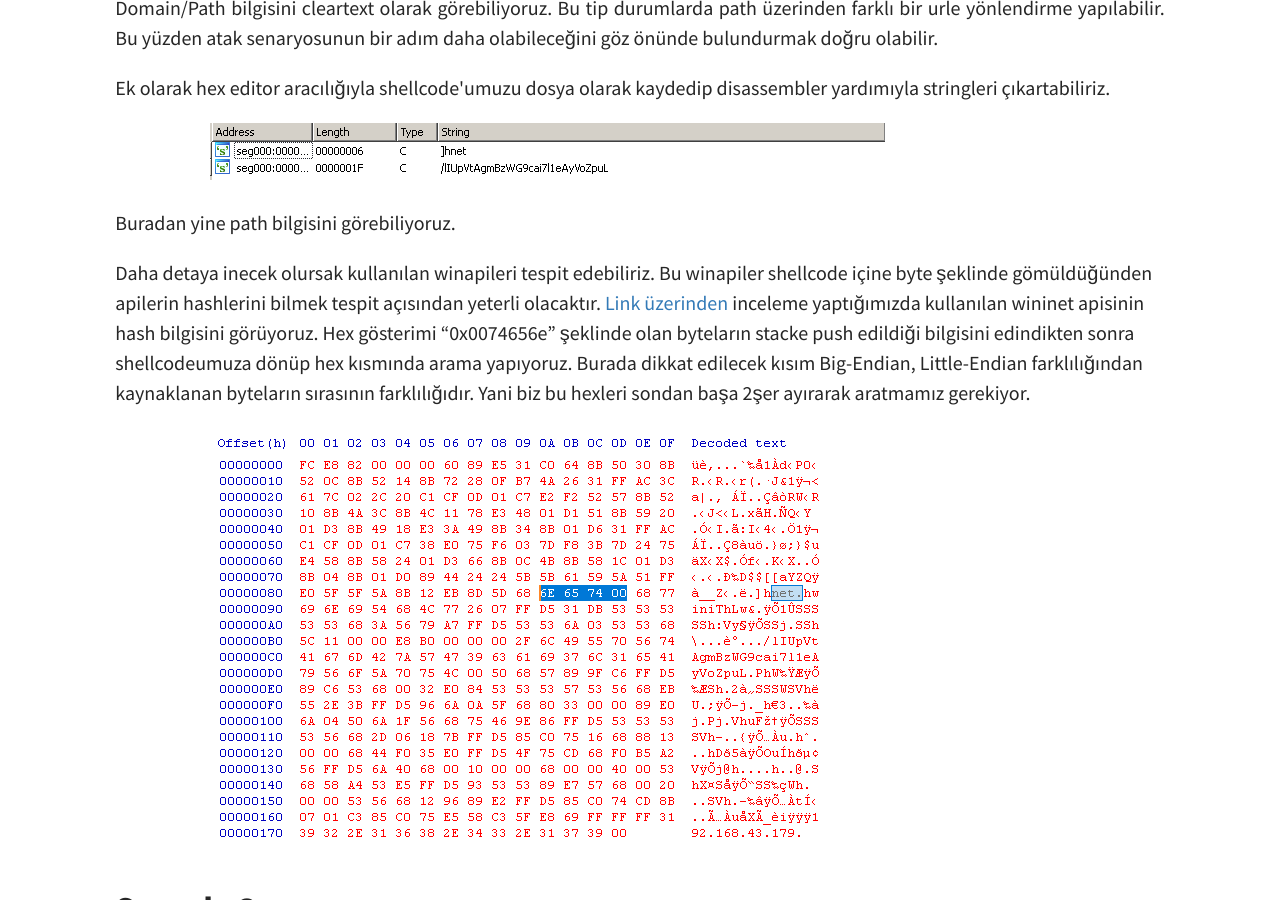
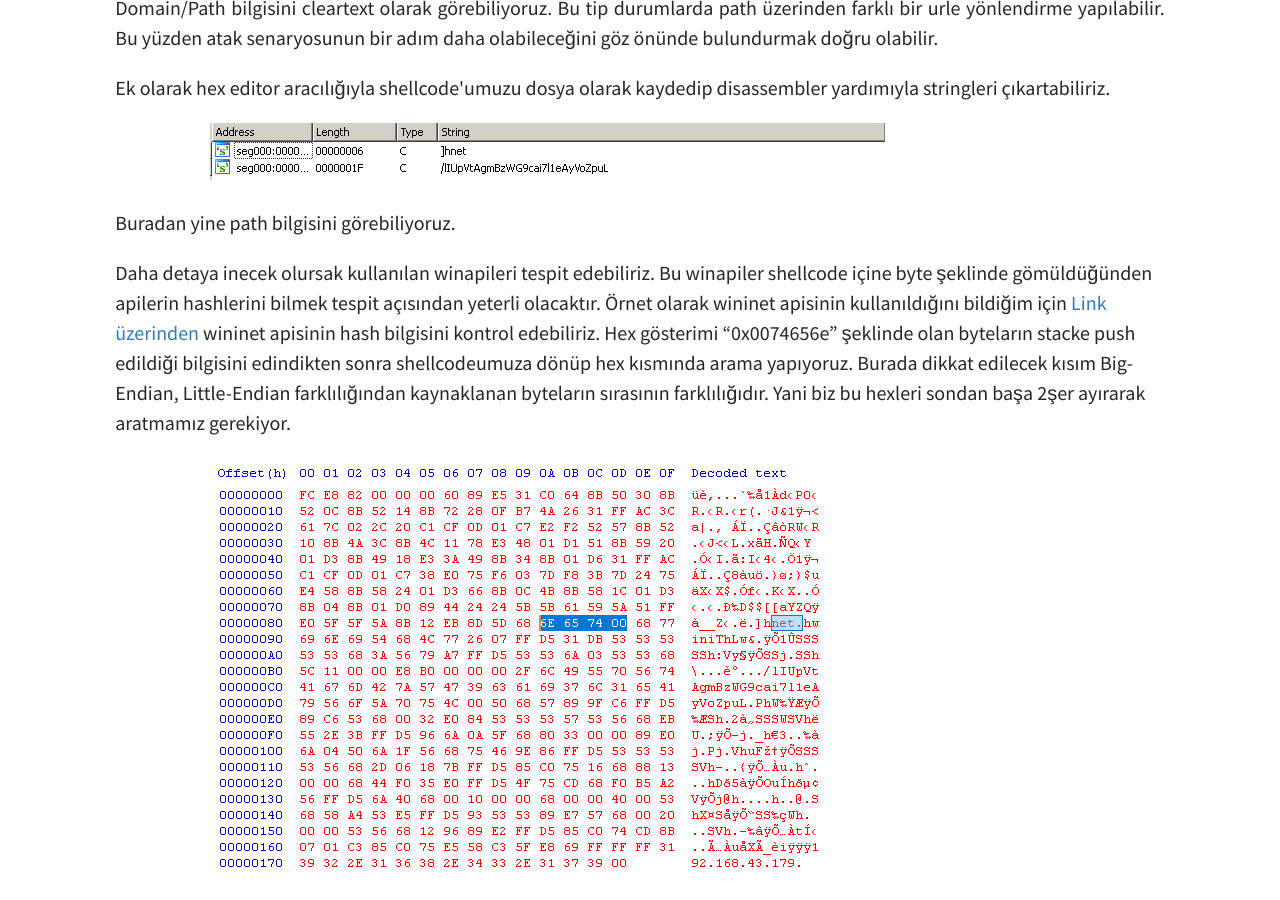
Before and after one commit to batuhankutluca/batuhankutluca.github.io, a Jekyll site: the page built from _posts/2020-01-19-powershell-series-3-zararli-powershell-script-analizi-part1.md, in a window 1280 px wide and 900 px high, scrolled down 6382 px. Built offline with Jekyll 4.4.1, drawn with Linux system fonts in a browser that asks for light colours; some of the changed text lies outside the part shown.

Commit message:
Update 2020-01-19-powershell-series-3-zararli-powershell-script-analizi-part1.md

```diff
--- a/_posts/2020-01-19-powershell-series-3-zararli-powershell-script-analizi-part1.md
+++ b/_posts/2020-01-19-powershell-series-3-zararli-powershell-script-analizi-part1.md
@@ -76,7 +76,7 @@ Karşı sunucu ayakta olmadığı için herhangi bir data akışı sağlanmadı
 
 <p align="justify">Buradan yine path bilgisini görebiliyoruz.</p>
 
-Daha detaya inecek olursak kullanılan winapileri tespit edebiliriz. Bu winapiler shellcode içine byte şeklinde gömüldüğünden apilerin hashlerini bilmek tespit açısından yeterli olacaktır. [Link üzerinden][metasp] inceleme yaptığımızda kullanılan wininet apisinin hash bilgisini görüyoruz. Hex gösterimi "0x0074656e" şeklinde olan byteların stacke push edildiği bilgisini edindikten sonra shellcodeumuza dönüp hex kısmında arama yapıyoruz. Burada dikkat edilecek kısım Big-Endian, Little-Endian farklılığından kaynaklanan byteların sırasının farklılığıdır. Yani biz bu hexleri sondan başa 2şer ayırarak aratmamız gerekiyor.
+Daha detaya inecek olursak kullanılan winapileri tespit edebiliriz. Bu winapiler shellcode içine byte şeklinde gömüldüğünden apilerin hashlerini bilmek tespit açısından yeterli olacaktır. Örnet olarak wininet apisinin kullanıldığını bildiğim için [Link üzerinden][metasp] wininet apisinin hash bilgisini kontrol edebiliriz. Hex gösterimi "0x0074656e" şeklinde olan byteların stacke push edildiği bilgisini edindikten sonra shellcodeumuza dönüp hex kısmında arama yapıyoruz. Burada dikkat edilecek kısım Big-Endian, Little-Endian farklılığından kaynaklanan byteların sırasının farklılığıdır. Yani biz bu hexleri sondan başa 2şer ayırarak aratmamız gerekiyor.
 
 ![img]({{ site.baseurl }}/assets/img/powershell-3/11.png)
 
@@ -102,7 +102,7 @@ Daha detaya inecek olursak kullanılan winapileri tespit edebiliriz. Bu winapile
 
 ![img]({{ site.baseurl }}/assets/img/powershell-3/16.png)
 
-<p align="justify">Bir adım daha gittikten sonra tekrar bir dizi powershell komutuyla karşılaşıyoruz. Çoğu scripti incelerken karşımıza çıkacak olan bir yapıya sahip. Zaten automated pentest toolları (Cobaltstrike, PowershellEmpire) bu gibi payloadları oluştururken çoğu zaman aynı formatta oluşturuyor ve gözümüz bir süre sonra aşina oluyor. Kısaca bahsedecek olursak memoryde shellcode çalıştırmaya yarıyor ama bizim için önemli olan kısım C2 bilgisini elde etmek olduğu için base64 kısmını kopyalıyorum ve text editore yapıştırıyorum. </p>
+<p align="justify">Bir adım daha ilerledikten sonra tekrar bir dizi powershell komutuyla karşılaşıyoruz. Çoğu scripti incelerken karşımıza çıkacak olan bir yapıya sahip. Zaten automated pentest toolları (Cobaltstrike, PowershellEmpire) bu gibi payloadları oluştururken çoğu zaman aynı formatta oluşturuyor ve gözümüz bir süre sonra aşina oluyor. Kısaca bahsedecek olursak memoryde shellcode çalıştırmaya yarıyor ama bizim için önemli olan kısım C2 bilgisini elde etmek olduğu için base64 kısmını kopyalıyorum ve text editore yapıştırıyorum. </p>
 
 ![img]({{ site.baseurl }}/assets/img/powershell-3/17.png)
 
```
